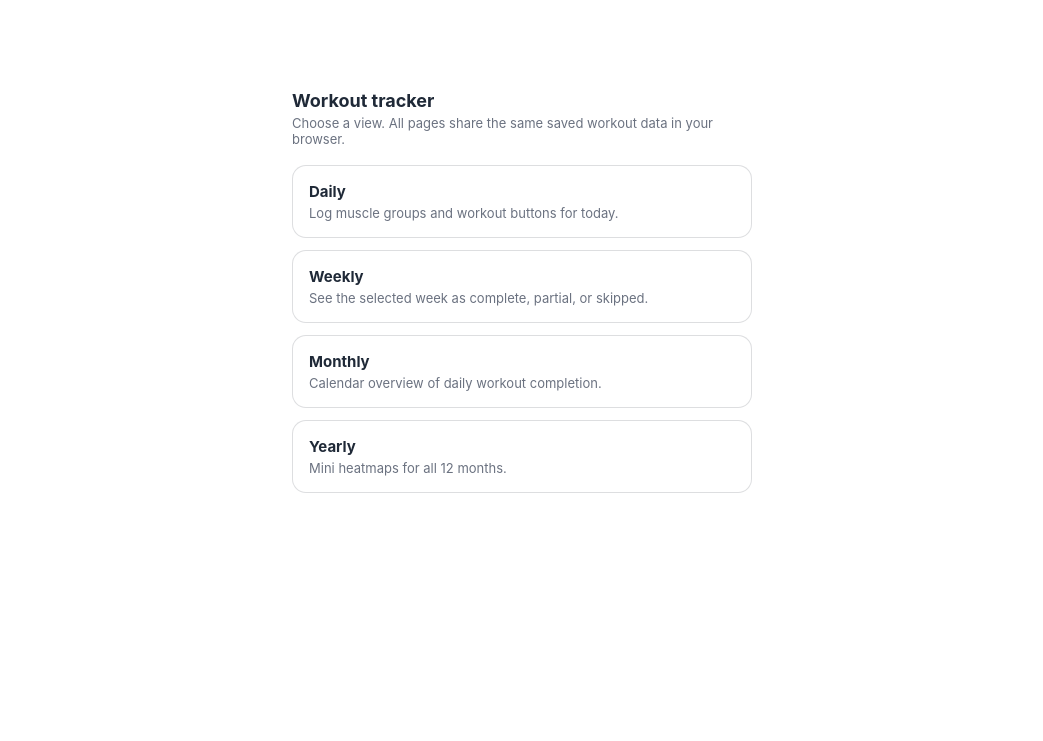
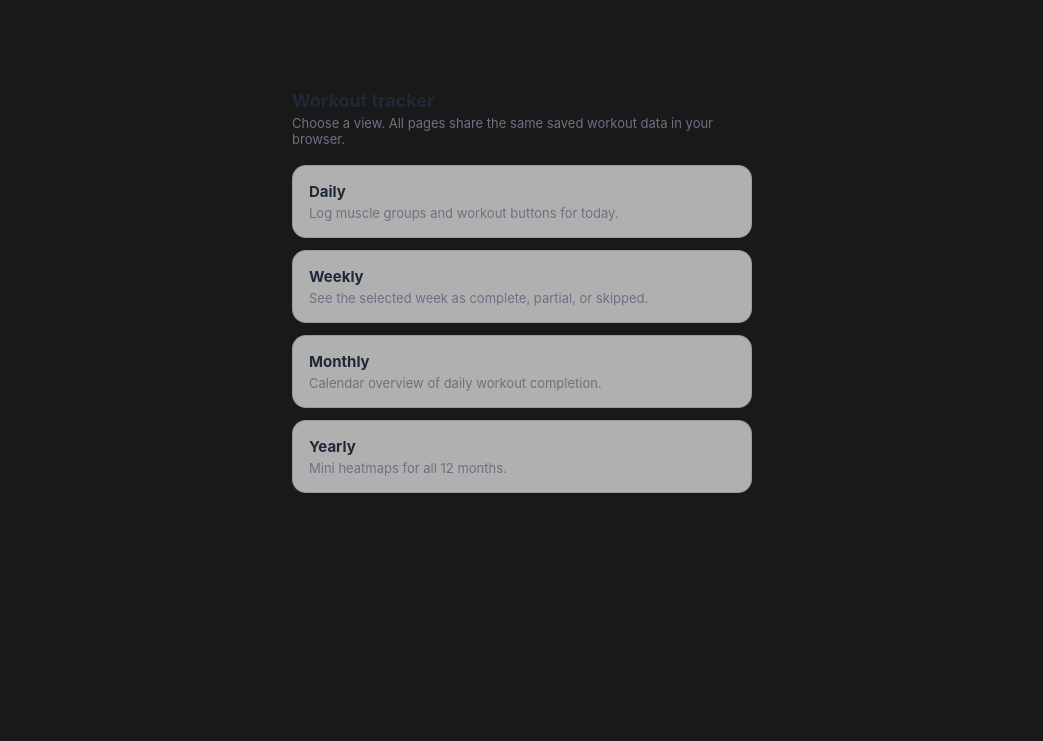
Before and after one commit to focusact84-pixel/my-own-widget, a plain HTML site: page index.html in a window 1280 px wide. Shown: the part 59-800 px from the top of the page, without its empty margins (118-1161 px from the left). Drawn offline with Linux system fonts and the light colour scheme.

Commit message:
Change background color to #191919

```diff
--- a/index.html
+++ b/index.html
@@ -21,7 +21,7 @@ html,body{margin:0;padding:0}
 body{
   font-family: Inter, ui-sans-serif, system-ui, -apple-system, BlinkMacSystemFont, "Segoe UI", sans-serif;
   color:var(--text);
-  background:transparent;
+  background:#191919;
   padding:12px;
 }
 .site{width:min(980px,100%);margin:0 auto;}
```
